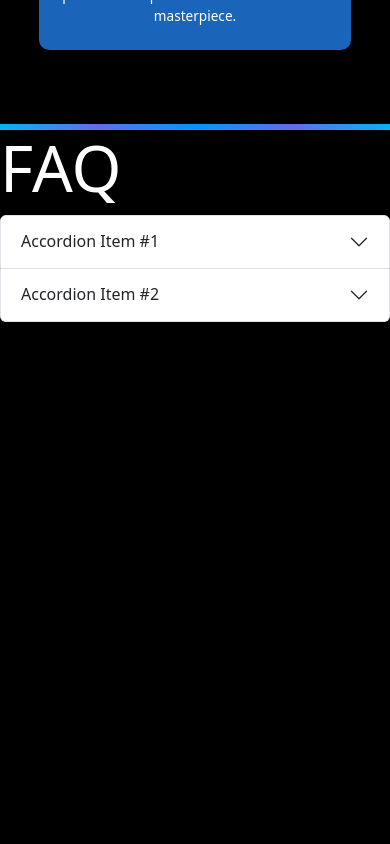
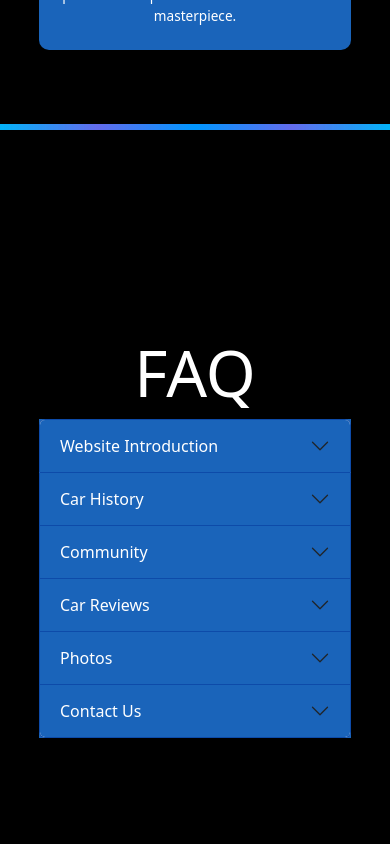
Before and after one commit to nikhilsurfingaus/skyline-obsession, a React (Create React App) app: page /about in a window 390 px wide. Shown: the part 780-1624 px from the top of the page. Built offline with nearby package versions, Linux system fonts and the light colour scheme.

Commit message:
faq section for about page complete with responsivness for mobile and desktop

```diff
--- /dev/null
+++ b/src/components/AboutFAQ.css
@@ -0,0 +1,46 @@
+/* AboutFAQ.css */
+
+.accord {
+    width: 50%;
+    margin: 0 auto;
+    background-color: #1A64BA;
+    /* Set the background color */
+    color: white;
+    font-weight: 600;
+    /* Set the font color */
+}
+
+
+/* Styling for accordion items */
+
+.accord .accordion-button {
+    background-color: #1A64BA;
+    color: white;
+    /* Add this line to set the outline color */
+    transition: background-color 0.3s ease-in-out;
+    /* Add transition for smooth hover effect */
+}
+
+.accord .accordion-body {
+    background-color: #1A64BA;
+    color: white;
+}
+
+
+/* Apply hover effect when hovering over accordion items */
+
+.accord .accordion-button:hover {
+    background-color: #3373bd;
+}
+
+.accordion {
+    --bs-accordion-border-color: rgb(13, 75, 169) !important;
+    font-weight: 600;
+    --bs-accordion-btn-focus-box-shadow: 0 0 0 0.25rem rgba(209, 44, 190, 0.25);
+}
+
+@media (max-width: 1000px) {
+    .accord {
+        width: 80%;
+    }
+}
--- a/src/components/AboutFAQ.jsx
+++ b/src/components/AboutFAQ.jsx
@@ -1,42 +1,52 @@
-import React from 'react'
+import React from 'react';
 import Accordion from 'react-bootstrap/Accordion';
+import './AboutFAQ.css';
+
+const accordionData = [
+  {
+    title: 'Website Introduction',
+    content: 'Welcome to the R3 Skyline website dedicated to the Nissan Skyline R34 GT-R.',
+  },
+  {
+    title: 'Car History',
+    content: 'Learn about the rich history of the iconic Nissan Skyline R34 GT-R.',
+  },
+  {
+    title: 'Community',
+    content: 'Join our passionate community of Nissan Skyline enthusiasts to share experiences and knowledge.',
+  },
+  {
+    title: 'Car Reviews',
+    content: 'Explore reviews from the community members who own and drive the Nissan Skyline R34 GT-R.',
+  },
+  {
+    title: 'Photos',
+    content: 'Browse through a stunning collection of photos showcasing the Nissan Skyline R34 GT-R from different angles.',
+  },
+  {
+    title: 'Contact Us',
+    content: 'Get in touch with us for any inquiries, suggestions, or collaborations related to the R34 Skyline website.',
+  },
+];
 
 const AboutFAQ = () => {
   return (
-    <div style={{height: '100vh', background: 'black' }}>
-        <div className="head">
-            <h1 className='md:text-6xl sm:text-5xl text-3xl font-bold md:py-5 head'>FAQ</h1>
-        </div>
-        <div className="accord">
+    <div style={{ height: '100vh', background: 'black', display: 'flex', justifyContent:'center', alignItems: 'center', flexDirection: 'column' }}>
+      <div className="head" style={{ display: 'flex', justifyContent: 'center', marginTop: '-8%' }}>
+        <h1 className="md:text-6xl sm:text-5xl text-3xl font-bold md:py-5 head">FAQ</h1>
+      </div>
+      <div className="accord">
         <Accordion>
-            <Accordion.Item eventKey="0">
-                <Accordion.Header>Accordion Item #1</Accordion.Header>
-                <Accordion.Body>
-                Lorem ipsum dolor sit amet, consectetur adipiscing elit, sed do
-                eiusmod tempor incididunt ut labore et dolore magna aliqua. Ut enim ad
-                minim veniam, quis nostrud exercitation ullamco laboris nisi ut
-                aliquip ex ea commodo consequat. Duis aute irure dolor in
-                reprehenderit in voluptate velit esse cillum dolore eu fugiat nulla
-                pariatur. Excepteur sint occaecat cupidatat non proident, sunt in
-                culpa qui officia deserunt mollit anim id est laborum.
-                </Accordion.Body>
+          {accordionData.map((item, index) => (
+            <Accordion.Item key={index} eventKey={index.toString()}>
+              <Accordion.Header>{item.title}</Accordion.Header>
+              <Accordion.Body>{item.content}</Accordion.Body>
             </Accordion.Item>
-            <Accordion.Item eventKey="1">
-                <Accordion.Header>Accordion Item #2</Accordion.Header>
-                <Accordion.Body>
-                Lorem ipsum dolor sit amet, consectetur adipiscing elit, sed do
-                eiusmod tempor incididunt ut labore et dolore magna aliqua. Ut enim ad
-                minim veniam, quis nostrud exercitation ullamco laboris nisi ut
-                aliquip ex ea commodo consequat. Duis aute irure dolor in
-                reprehenderit in voluptate velit esse cillum dolore eu fugiat nulla
-                pariatur. Excepteur sint occaecat cupidatat non proident, sunt in
-                culpa qui officia deserunt mollit anim id est laborum.
-                </Accordion.Body>
-            </Accordion.Item>
-            </Accordion>
-        </div>
+          ))}
+        </Accordion>
+      </div>
     </div>
-  )
-}
+  );
+};
 
-export default AboutFAQ
+export default AboutFAQ;
```
